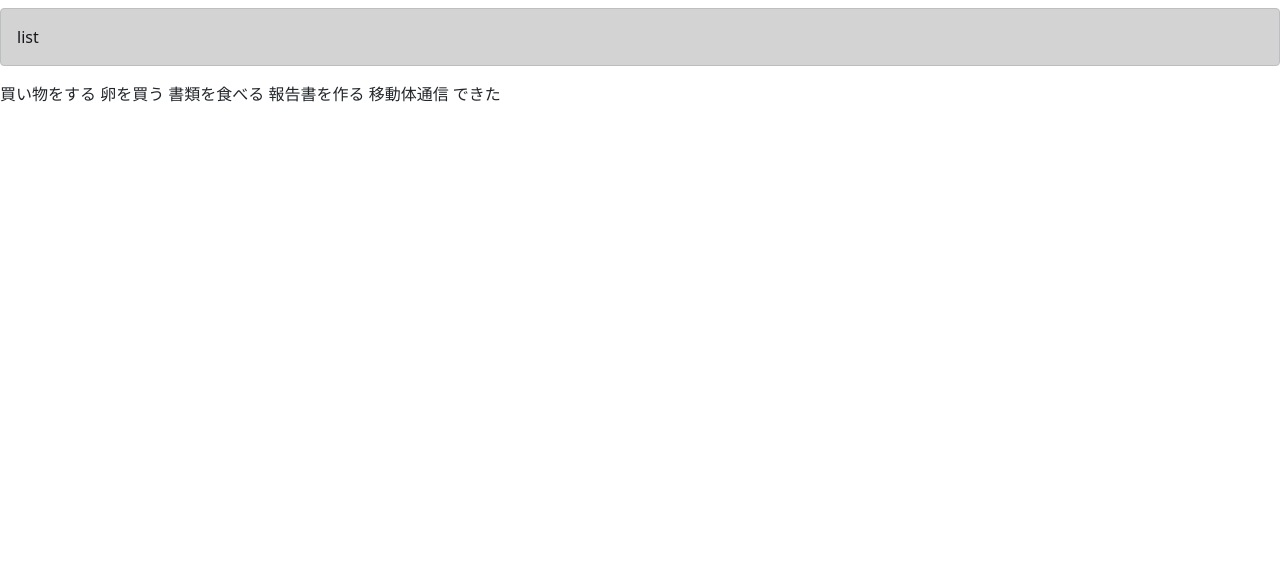
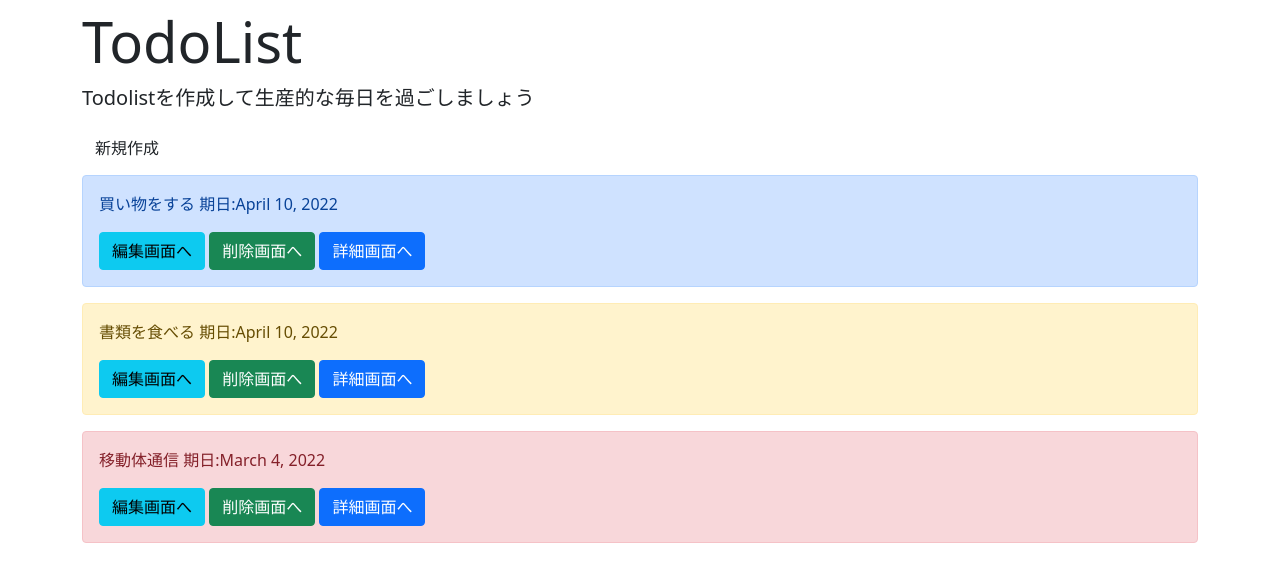
Before and after one commit to kengo78/Django_todo, a Django app: page /list/ in a window 1280 px wide. Shown: the top 582 px of the page. Run offline with Django 4.2, Linux system fonts and the light colour scheme; data comes from the database, SQL or seed files in the repository; both versions use the stored data as it was after the commit.

Commit message:
todoアプリ完成

```diff
--- a/templates/detail.html
+++ b/templates/detail.html
@@ -11,6 +11,8 @@
         {{ object.title }}
     </div>
     <div class="alert alert-success" role="alert">
-        {{ object.memo }}
+        {{ object.memo}}
     </div>
+    <div class='alert alert-success' role='alert'>
+        {{ object.duedate }}
 {% endblock content %}
--- a/templates/list.html
+++ b/templates/list.html
@@ -1,15 +1,26 @@
 {% extends 'base.html' %}
 
 {% block header %}
-    <div class="alert alert-dark" role="alert">
-        list
+    <div class='jumbotron jumbotron-fluid'>
+        <div class='container'>
+            <h1 class='display-4'>TodoList</h1>
+            <p class='lead'>Todolistを作成して生産的な毎日を過ごしましょう</p>
+        </div>
     </div>
 
 {% endblock header %}
 
 {% block content %}
+<div class='container'>
+    <a href="{% url 'create' %}" class="btn btn-Secondary btn mb-2" role="button" aria-disabled="true">新規作成</a>
     {% for item in object_list %}
-        {{ item.title }}
-        {{ item.memo }}
+    <div class="alert alert-{{ item.priority }}" role="alert">
+        <p>{{ item.title }} 期日:{{ item.duedate }}</p>
+        <a href="{% url 'update' item.pk %}" class="btn btn-info btn " role="button" aria-disabled="true">編集画面へ</a>
+        <a href="{% url 'delete' item.pk %}" class="btn btn-success btn " role="button" aria-disabled="true">削除画面へ</a>
+        <a href="{% url 'detail' item.pk %}" class="btn btn-primary btn " role="button" aria-disabled="true">詳細画面へ</a>
+    </div>
+
     {% endfor %}
+</div>
 {% endblock content %}
--- a/todo/models.py
+++ b/todo/models.py
@@ -1,9 +1,16 @@
+from secrets import choice
 from django.db import models
 
 # Create your models here.
+CHOICE = (('danger', 'high'),('warning','normal'),('primary','low'))
 class TodoModel(models.Model):
     title = models.CharField(max_length=100)
     memo = models.TextField()
+    priority = models.CharField(
+        max_length=50,
+        choices = CHOICE
+    )
+    duedate = models.DateField()
     #Djangoのオフィシャルページ　qiitaなどにmodelのもつフィールドが載ってる
 
     def __str__(self):
--- a/todo/urls.py
+++ b/todo/urls.py
@@ -1,7 +1,10 @@
 
 from django.urls import path, include
-from .views import TodoList, TodoDetail
+from .views import TodoList, TodoDetail, TodoCreate,TodoDelete,TodoUpdate
 urlpatterns = [
-    path('list/', TodoList.as_view()),
-    path('detail/<int:pk>', TodoDetail.as_view())
+    path('list/', TodoList.as_view(),name='list'),
+    path('detail/<int:pk>', TodoDetail.as_view(),name='detail'),
+    path('create/', TodoCreate.as_view(), name='create'),
+    path('delete/<int:pk>', TodoDelete.as_view(), name='delete'),
+    path('update/<int:pk>', TodoUpdate.as_view(), name='update')
 ]
--- a/todo/views.py
+++ b/todo/views.py
@@ -1,6 +1,8 @@
+from sre_constants import SUCCESS
 from django.shortcuts import render
-from django.views.generic import ListView, DetailView
+from django.views.generic import ListView, DetailView,CreateView,DeleteView,UpdateView
 from .models import TodoModel
+from django.urls import reverse_lazy
 
 
 # Create your views here.
@@ -12,3 +14,20 @@ class TodoList(ListView):
 class TodoDetail(DetailView):
     template_name = 'detail.html'
     model = TodoModel
+
+class TodoCreate(CreateView):
+    template_name = 'create.html'
+    model = TodoModel
+    fields = ('title', 'memo', 'priority', 'duedate')
+    success_url = reverse_lazy('list')#繊維URL
+
+class TodoDelete(DeleteView):
+    template_name = 'delete.html'
+    model = TodoModel
+    success_url = reverse_lazy('list')
+
+class TodoUpdate(UpdateView):
+    template_name = 'update.html'
+    model = TodoModel
+    fields = ('title', 'memo', 'priority', 'duedate')
+    success_url = reverse_lazy('list')
```
Also changed, not shown: templates/create.html (added, +8 -0 lines), templates/delete.html (added, +7 -0 lines), templates/update.html (added, +11 -0 lines), db.sqlite3, todo/migrations/0002_todomodel_duedate_todomodel_priority.py (added).
